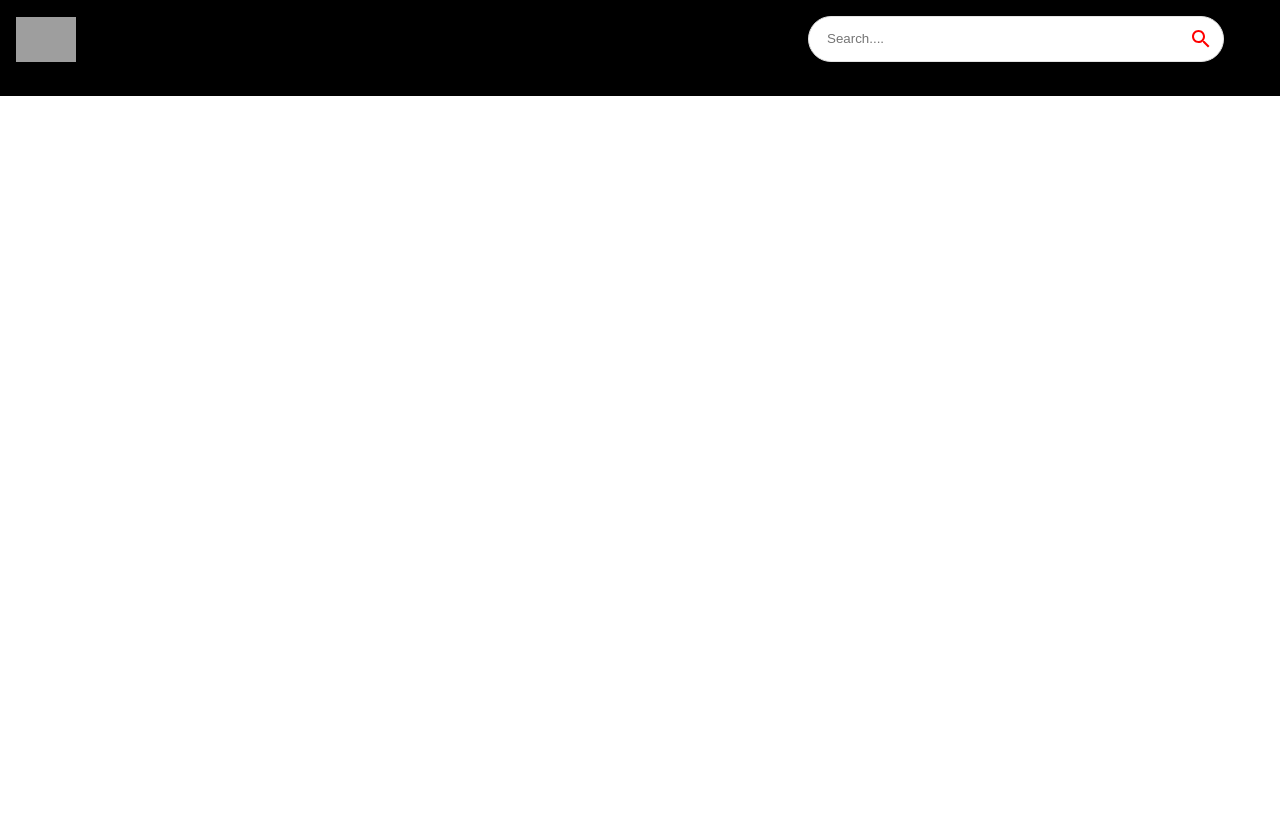
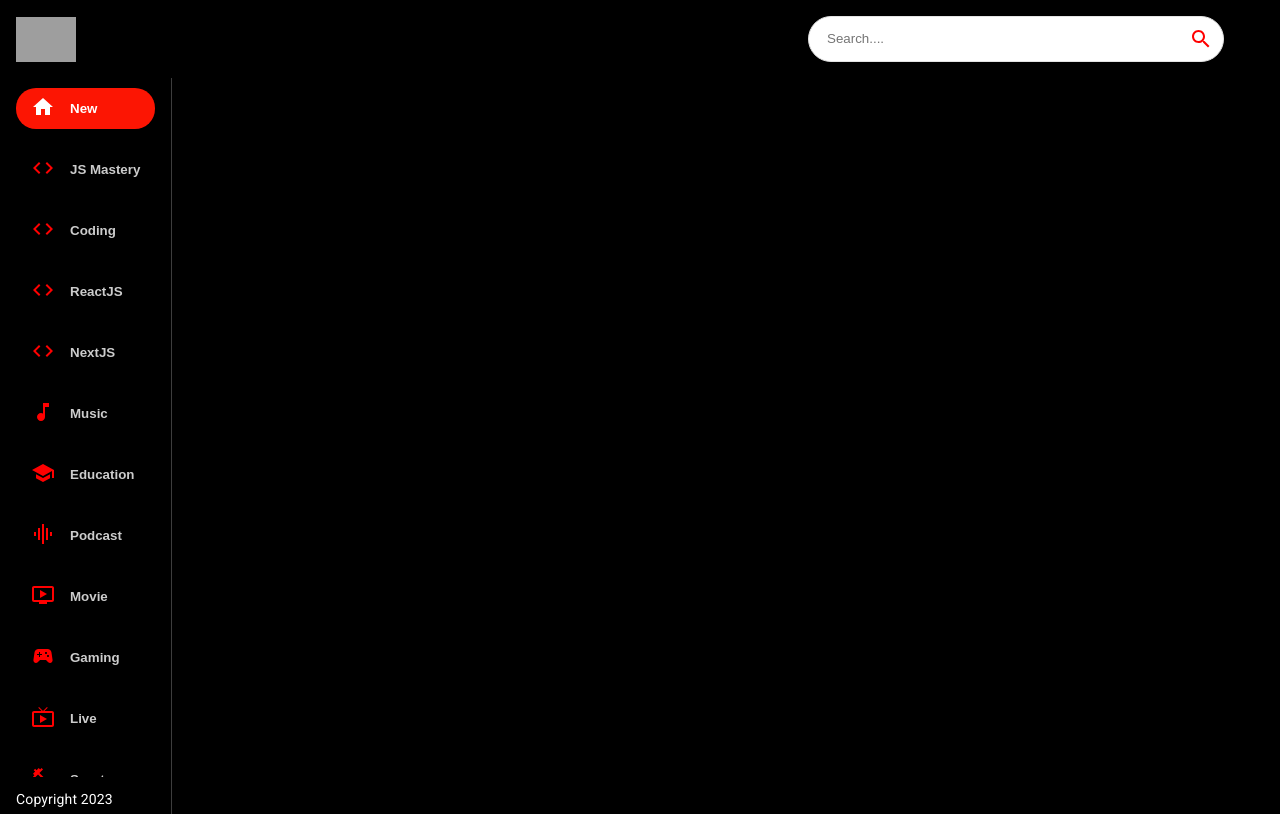
Before and after one commit to Abhishek-Bohora/Youtube-Clone, a React (Create React App) app: page / in a window 1280 px wide. Built offline with nearby package versions, Linux system fonts and the light colour scheme; grey boxes are pictures that could not be loaded.

Commit message:
sidebar layout done

```diff
--- a/src/components/Feed.jsx
+++ b/src/components/Feed.jsx
@@ -1,7 +1,28 @@
-import React from "react";
-
+import { useState, useEffect } from "react";
+import { Box, Stack, Typography } from "@mui/material";
+import Sidebar from "./Sidebar";
 const Feed = () => {
-  return <div>Feed</div>;
+  return (
+    // here flexDirection is column for small screen and row for md and higher size screen
+    <Stack sx={{ flexDirection: { sx: "column", md: "row" } }}>
+      <Box
+        sx={{
+          height: { sx: "auto", md: "92vh" },
+          borderRight: "1px solid #3d3d3d",
+          px: { sx: 0, md: 2 },
+        }}
+      >
+        <Sidebar />
+        <Typography
+          className="copyright"
+          variant="body2"
+          sx={{ mt: 1.5, color: "#fff" }}
+        >
+          Copyright 2023
+        </Typography>
+      </Box>
+    </Stack>
+  );
 };
 
 export default Feed;
--- /dev/null
+++ b/src/components/Sidebar.jsx
@@ -0,0 +1,42 @@
+import { categories } from "../utils/constants";
+import { Stack } from "@mui/material";
+
+const selectedCategory = "New";
+const Sidebar = () => (
+  <Stack
+    direction="row"
+    sx={{
+      overflowY: "auto",
+      height: { sx: "auto", md: "95%" },
+      flexDirection: { md: "column" },
+    }}
+  >
+    {categories.map((category) => (
+      <button
+        className="category-btn"
+        style={{
+          background: category.name === selectedCategory && "#FC1503",
+          color: "white",
+        }}
+        //we change the background color of the category which is selected
+        key={category.name}
+      >
+        <span
+          style={{
+            color: category.name === selectedCategory ? "white" : "red",
+            marginRight: "15px",
+          }}
+        >
+          {category.icon}
+        </span>
+        <span
+          style={{ opacity: category.name === selectedCategory ? "1" : "0.8" }}
+        >
+          {category.name}
+        </span>
+      </button>
+    ))}
+  </Stack>
+);
+
+export default Sidebar;
--- a/src/components/index.js
+++ b/src/components/index.js
@@ -5,3 +5,4 @@
 export { default as ChannelDetail } from "./ChannelDetail";
 export { default as SearchFeed } from "./SearchFeed";
 export { default as SearchBar } from "./SearchBar";
+export { default as SideBar } from "./Sidebar";
```
